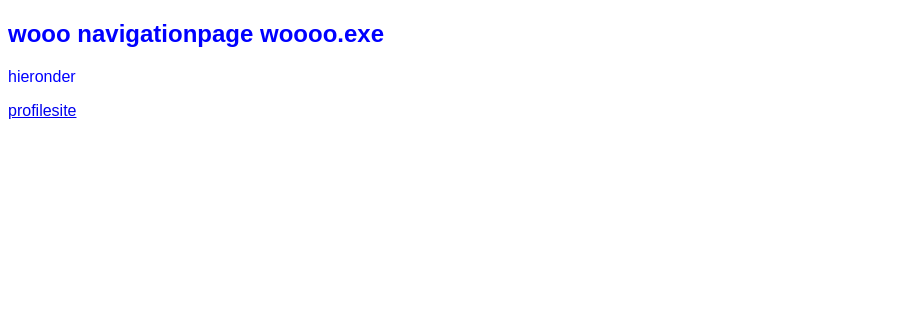
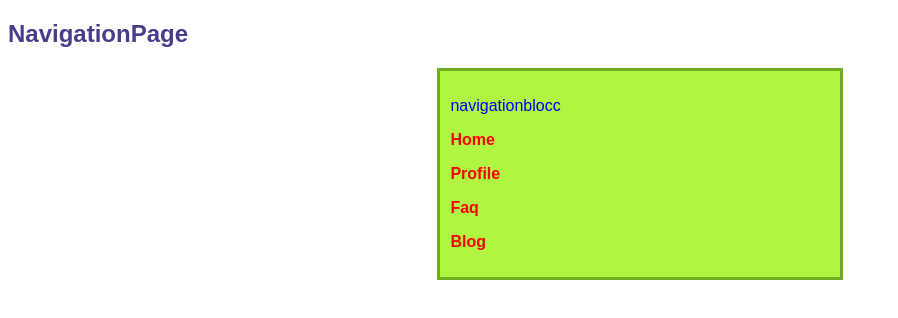
Before and after one commit to AbnormallyNormalBroom/AbnormallyNormalBroom.github.io, a plain HTML site: page index.html in a window 1280 px wide. Shown: the whole page, without its empty margins (0-898 px from the left). Drawn offline with Linux system fonts and the light colour scheme.

Commit message:
2 pages added

```diff
--- a/index.html
+++ b/index.html
@@ -1,12 +1,31 @@
 <!DOCTYPE html>
 <head>
-    <link rel="stylesheet" href="style.css">
+	<meta charset="UTF-8">
+	<meta name="viewport" content="width=device-width, initial-scale=1.0">
+	<meta http-equiv="X-UA-Compatible" content="ie=edge">
+	<link rel="stylesheet" href="style.css">
+
+	<title>some interesting words</title>
+
 </head>
 <body>
 
-	<h2>wooo navigationpage woooo.exe</h2>
+	<h2>NavigationPage</h2>
 	<nav>
-	<p>hieronder</p>
-	<a href="./profile.html">profilesite</a>
+
+		<p>navigationblocc</p>
+		<p><a href="./index.html" id="clean">Home</a></p>
+		<p><a href="./profile.html" id="clean">Profile</a></p>
+		<p><a href="./faq.html" id="clean">Faq</a></p>
+		<p><a href="./blog.html" id="clean">Blog</a></p>
 	</nav>
 </body>
+
+<!--must contain:
+
+- 2 images
+- 2 links
+- 2 paragraphs of text
+- 1 list (ordered or unordered) or table.
+
+	-->
--- a/style.css
+++ b/style.css
@@ -1,3 +1,21 @@
-nav {color:blue;}
-body {color: blue;}
-body {font-family: Arial, Helvetica, sans-serif;}
+nav {
+    margin: auto;
+    width: 30%;
+    padding: 10px;
+    border: 3px solid #73AD21;
+    background: border-box #b0f542;
+    color: blue;
+}
+
+#clean {
+    text-decoration:none;
+    color:red;
+    font-weight:600
+
+}
+
+
+body {
+    color: darkslateblue;
+    font-family: Arial, Helvetica, sans-serif;
+}
```
Also changed, not shown: profile.html (+5 -2 lines), blog.html (added), faq.html (added).
